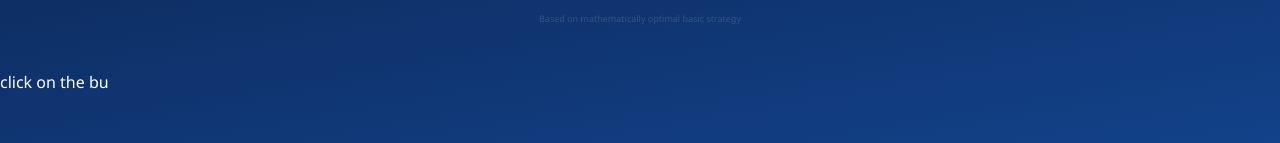
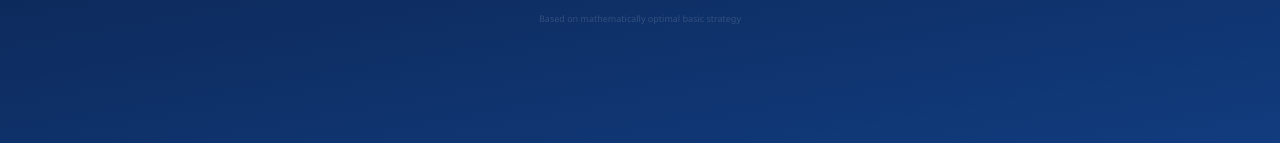
Before and after one commit to aspct49-dev/blackjack-calculator, a React (Vite) app: page / in a window 1280 px wide. Shown: the part 809-952 px from the top of the page. Built offline with nearby package versions, Linux system fonts and the light colour scheme.

Commit message:
fix: hardcode inline centering styles for typewriter block

```diff
--- a/src/App.jsx
+++ b/src/App.jsx
@@ -245,8 +245,8 @@ export default function App() {
       {sel && <Sel title={sel === 'dealer' ? "Dealer's Card" : sel === 'split' ? "Card for Hand " + (split?.a + 1) : "Your Card"} onSelect={selCard} onClose={() => setSel(null)} />}
 
       {/* Added Feature Section */}
-      <div className="w-full flex flex-col items-center justify-center p-8 mt-12 mb-12 bg-transparent">
-        <div className="text-xl font-semibold text-center h-12 w-full max-w-[400px]">
+      <div style={{ width: '100%', display: 'flex', flexDirection: 'column', alignItems: 'center', justifyContent: 'center', padding: '32px', marginTop: '48px', marginBottom: '48px', background: 'transparent' }}>
+        <div style={{ fontSize: '1.25rem', fontWeight: 600, textAlign: 'center', height: '48px', width: '100%', maxWidth: '400px' }}>
           <Typewriter
             text={["Want to play blackjack?", "click on the button below ⬇️"]}
             speed={60}
--- a/src/components/ui/typewriter.jsx
+++ b/src/components/ui/typewriter.jsx
@@ -91,7 +91,7 @@ const Typewriter = ({
   ]);
 
   return (
-    <div className={`inline whitespace-pre-wrap tracking-tight ${className || ''}`}>
+    <div className={`inline whitespace-pre-wrap tracking-tight ${className || ''}`} style={{ color: className?.includes('blue-100') ? '#dbeafe' : 'inherit' }}>
       <span>{displayText}</span>
       {showCursor && (
         <motion.span
@@ -103,6 +103,7 @@ const Typewriter = ({
               ? "hidden"
               : ""
           )}
+          style={{ marginLeft: '4px', color: '#60a5fa', fontWeight: 'bold' }}
           initial="initial"
           animate="animate"
         >
```
